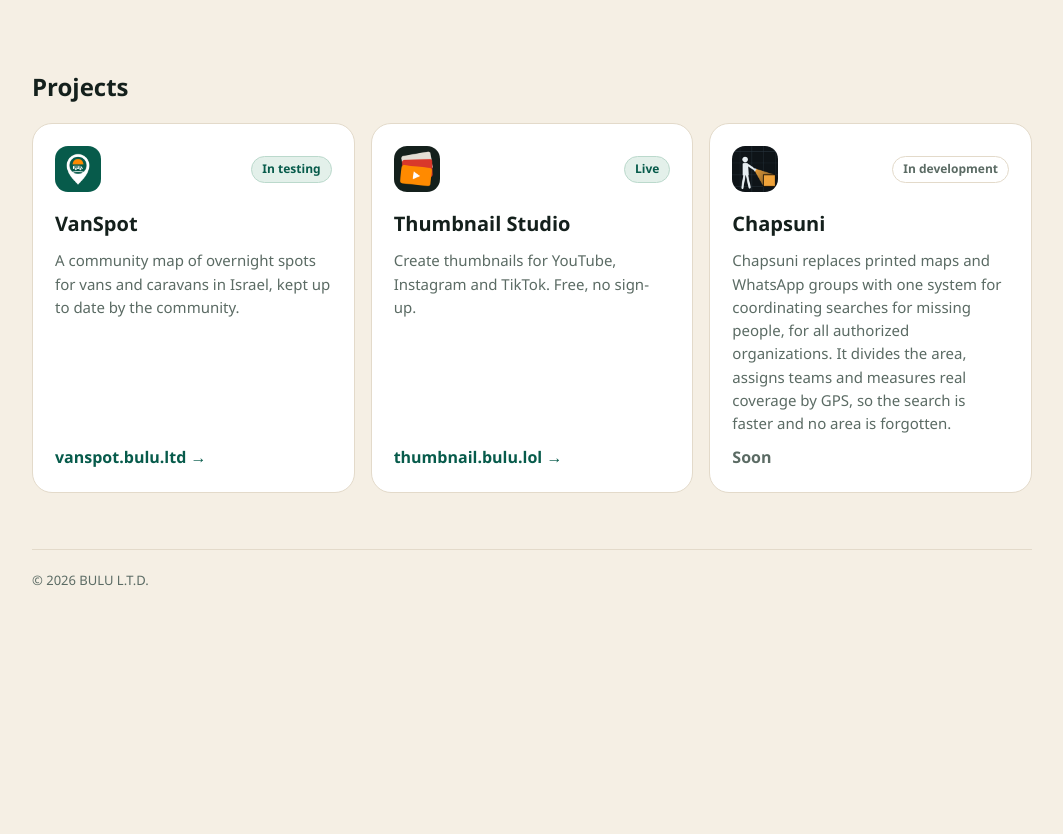
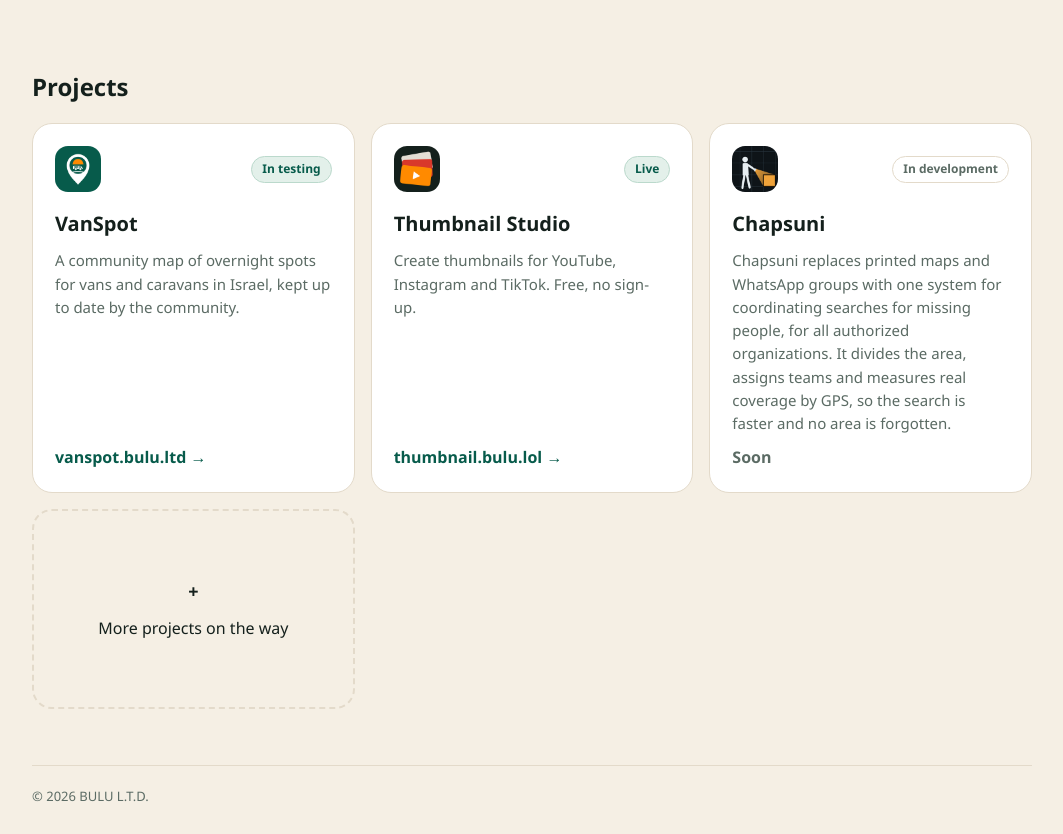
Before and after one commit to DOCTORLOLIL/bulu, a plain HTML site: page index.html in a window 1280 px wide. Shown: the part 840-1674 px from the top of the page, without its empty margins (108-1171 px from the left). Before the commit the page ends 1458 px from the top, so only its background shows below. Drawn offline with Linux system fonts and the light colour scheme.

Commit message:
Data-driven project list, room for more projects
Co-Authored-By: Claude Sonnet 5.5 <noreply@anthropic.com>
Claude-Session: https://claude.ai/code/session_01FNzZHS29CmpeH5WrxyExn1

```diff
--- a/index.html
+++ b/index.html
@@ -38,6 +38,8 @@ h2{font-size:24px;margin:48px 0 18px}
 .todo{background:#FFF3DF;border:1px dashed var(--acc);border-radius:8px;padding:2px 8px;color:#8A5200;font-size:14px}
 .contact{display:flex;flex-wrap:wrap;gap:10px;margin-top:12px}
 .contact a{border:1px solid var(--line);border-radius:99px;padding:7px 16px;color:var(--ink);text-decoration:none;font-size:15px}
+.card.more{background:transparent;border:2px dashed var(--line);align-items:center;justify-content:center;text-align:center;min-height:200px}
+.card.more b{font-size:18px}
 .soonwrap{position:relative;display:inline-block}
 .bubble{position:absolute;bottom:calc(100% + 8px);inset-inline-start:0;background:var(--ink);color:#fff;font-size:14px;padding:8px 12px;border-radius:12px;white-space:nowrap;opacity:0;transform:translateY(4px);pointer-events:none;transition:.18s}
 .bubble.on{opacity:1;transform:none}
@@ -59,37 +61,58 @@ footer{margin:56px 0 28px;padding-top:20px;border-top:1px solid var(--line);colo
 </section>
 
 <h2 data-he="הפרויקטים" data-en="Projects"></h2>
-<div class="grid">
-<div class="card"><div class="top"><div class="ic"><img src="icon-vanspot.png" alt="VanSpot"></div><span class="tag live" data-he="בבדיקות" data-en="In testing"></span></div>
-<h3>VanSpot</h3><p data-he="מפה קהילתית של ספוטים ללינת שטח בוואן ובקרוואן בישראל. מתעדכנת על ידי הקהילה." data-en="A community map of overnight spots for vans and caravans in Israel, kept up to date by the community."></p>
-<a class="go" href="https://vanspot.bulu.ltd" dir="ltr">vanspot.bulu.ltd →</a></div>
-
-<div class="card"><div class="top"><div class="ic"><img src="icon-thumbnail.png" alt="Thumbnail Studio"></div><span class="tag live" data-he="פעיל" data-en="Live"></span></div>
-<h3>Thumbnail Studio</h3><p data-he="יוצרים תמונות ממוזערות ליוטיוב, אינסטגרם וטיקטוק, בחינם ובלי הרשמה." data-en="Create thumbnails for YouTube, Instagram and TikTok. Free, no sign-up."></p>
-<a class="go" href="https://thumbnail.bulu.lol" dir="ltr">thumbnail.bulu.lol →</a></div>
-
-<div class="card dis"><div class="top"><div class="ic"><img src="icon-chapsuni.png" alt="Chapsuni"></div><span class="tag" data-he="בפיתוח" data-en="In development"></span></div>
-<h3 data-he="חפשוני" data-en="Chapsuni"></h3><p data-he="חפשוני מחליפה את המפות המודפסות והקבוצות בוואטסאפ במערכת אחת לתיאום חיפושי נעדרים, לכל הארגונים המוסמכים. היא מחלקת את השטח, משבצת צוותים ומודדת כיסוי אמיתי לפי GPS. כך החיפוש מהיר יותר ושום אזור לא נשכח." data-en="Chapsuni replaces printed maps and WhatsApp groups with one system for coordinating searches for missing people, for all authorized organizations. It divides the area, assigns teams and measures real coverage by GPS, so the search is faster and no area is forgotten."></p>
-<span class="soonwrap"><a class="go" href="#" id="soon" data-he="בקרוב" data-en="Soon"></a><span class="bubble" id="bubble" role="status" data-he="לא עכשיו, בקרוב. לא מובן לך?" data-en="Not now, soon. Don't get it?"></span></span></div>
-</div>
+<div class="grid" id="grid"></div>
 
 <footer><span>&copy; 2026 BULU L.T.D.</span></footer>
 </div>
 <script>
+/* Add a new project by adding one entry here. Fields: icon (image file), he/en (name),
+   dhe/den (description), st (status key), url (link) or null for "soon". */
+var STATUS={live:{he:'פעיל',en:'Live',cls:'live'},test:{he:'בבדיקות',en:'In testing',cls:'live'},dev:{he:'בפיתוח',en:'In development',cls:''}};
+var PROJECTS=[
+ {icon:'icon-vanspot.png',he:'VanSpot',en:'VanSpot',st:'test',url:'https://vanspot.bulu.ltd',
+  dhe:'מפה קהילתית של ספוטים ללינת שטח בוואן ובקרוואן בישראל. מתעדכנת על ידי הקהילה.',
+  den:'A community map of overnight spots for vans and caravans in Israel, kept up to date by the community.'},
+ {icon:'icon-thumbnail.png',he:'Thumbnail Studio',en:'Thumbnail Studio',st:'live',url:'https://thumbnail.bulu.lol',
+  dhe:'יוצרים תמונות ממוזערות ליוטיוב, אינסטגרם וטיקטוק, בחינם ובלי הרשמה.',
+  den:'Create thumbnails for YouTube, Instagram and TikTok. Free, no sign-up.'},
+ {icon:'icon-chapsuni.png',he:'חפשוני',en:'Chapsuni',st:'dev',url:null,
+  dhe:'חפשוני מחליפה את המפות המודפסות והקבוצות בוואטסאפ במערכת אחת לתיאום חיפושי נעדרים, לכל הארגונים המוסמכים. היא מחלקת את השטח, משבצת צוותים ומודדת כיסוי אמיתי לפי GPS. כך החיפוש מהיר יותר ושום אזור לא נשכח.',
+  den:'Chapsuni replaces printed maps and WhatsApp groups with one system for coordinating searches for missing people, for all authorized organizations. It divides the area, assigns teams and measures real coverage by GPS, so the search is faster and no area is forgotten.'}
+];
+var MORE={he:'עוד פרויקטים בדרך',en:'More projects on the way'};
+var SOON={he:'בקרוב',en:'Soon'}, BUBBLE={he:'לא עכשיו, בקרוב. לא מובן לך?',en:"Not now, soon. Don't get it?"};
+function esc(x){return String(x).replace(/&/g,'&amp;').replace(/</g,'&lt;')}
 (function(){
 var L='he';
 try{var s=localStorage.getItem('bulu_lang');if(s==='he'||s==='en')L=s;else L=((navigator.language||'he').toLowerCase().indexOf('he')===0)?'he':'en';}catch(e){L=((navigator.language||'he').toLowerCase().indexOf('he')===0)?'he':'en';}
+var timer;
+function render(){
+ var h='';
+ PROJECTS.forEach(function(p,i){
+  var st=STATUS[p.st];
+  h+='<div class="card'+(p.url?'':' dis')+'"><div class="top"><div class="ic"><img src="'+p.icon+'" alt="'+esc(p[L])+'"></div><span class="tag '+st.cls+'">'+st[L]+'</span></div>'
+   +'<h3>'+esc(p[L])+'</h3><p>'+esc(p['d'+L])+'</p>';
+  if(p.url){h+='<a class="go" href="'+p.url+'" dir="ltr">'+p.url.replace('https://','')+' \u2192</a>';}
+  else{h+='<span class="soonwrap"><a class="go soon" href="#" data-i="'+i+'">'+SOON[L]+'</a><span class="bubble" role="status">'+BUBBLE[L]+'</span></span>';}
+  h+='</div>';
+ });
+ h+='<div class="card more"><b>+</b><span>'+MORE[L]+'</span></div>';
+ document.getElementById('grid').innerHTML=h;
+ var ss=document.querySelectorAll('.soon');
+ for(var i=0;i<ss.length;i++){(function(a){a.addEventListener('click',function(e){e.preventDefault();e.stopPropagation();closeB();var b=a.parentNode.querySelector('.bubble');b.classList.add('on');timer=setTimeout(closeB,2600);});})(ss[i]);}
+}
+function closeB(){clearTimeout(timer);var o=document.querySelectorAll('.bubble.on');for(var i=0;i<o.length;i++)o[i].classList.remove('on');}
 function apply(){
  document.documentElement.lang=L;document.documentElement.dir=(L==='he')?'rtl':'ltr';
  document.title=L==='he'?'BULU | אפליקציות וכלים':'BULU | Apps and tools';
  var n=document.querySelectorAll('[data-he]');for(var i=0;i<n.length;i++){n[i].innerHTML=n[i].getAttribute('data-'+L);}
- document.getElementById('lang').textContent=(L==='he')?'EN':'עב';
+ document.getElementById('lang').textContent=(L==='he')?'EN':'\u05e2\u05d1';
+ render();
 }
 document.getElementById('lang').addEventListener('click',function(){L=(L==='he')?'en':'he';try{localStorage.setItem('bulu_lang',L);}catch(e){}apply();});
+document.addEventListener('click',closeB);
 apply();
-var a=document.getElementById('soon'),b=document.getElementById('bubble'),t;
-a.addEventListener('click',function(e){e.preventDefault();b.classList.add('on');clearTimeout(t);t=setTimeout(function(){b.classList.remove('on')},2600)});
-document.addEventListener('click',function(e){if(e.target!==a)b.classList.remove('on')});
 })();
 </script>
 </body></html>
```
